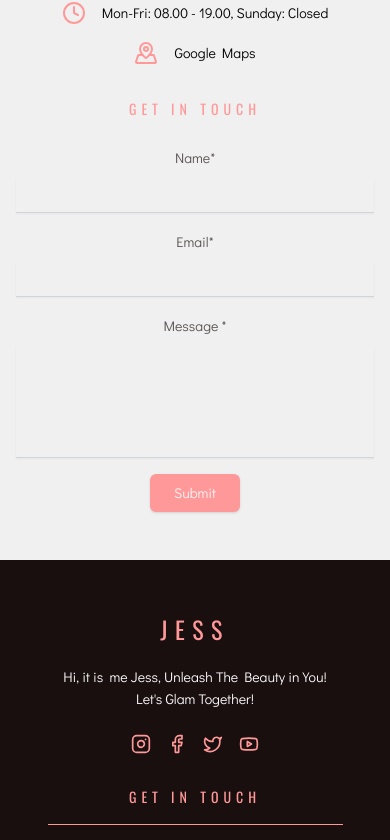
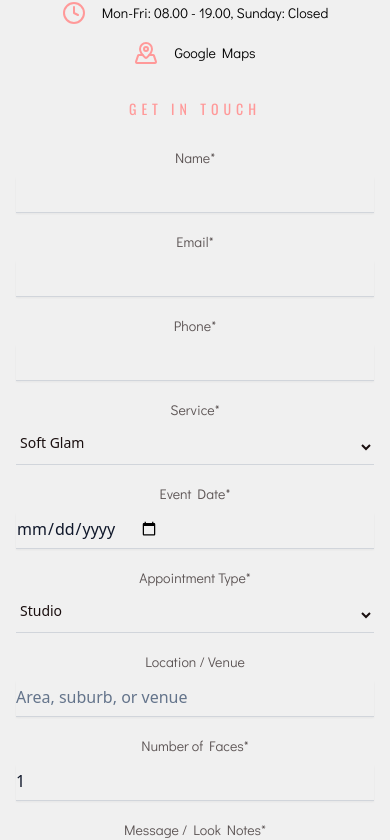
Before and after one commit to MinenhleDlaminiDev/Beatsbyjess, a React (Vite) app: page / in a window 390 px wide. Shown: the part 5769-6609 px from the top of the page. Built offline with nearby package versions, Linux system fonts and the light colour scheme; no server answers.

Commit message:
Updates to repo and new Contact us information with EmailJS connection

```diff
--- a/src/screens/MuaPortfolio/sections/ContactUsSection/ContactUsSection.tsx
+++ b/src/screens/MuaPortfolio/sections/ContactUsSection/ContactUsSection.tsx
@@ -1,11 +1,36 @@
-import React from "react";
+import emailjs from "@emailjs/browser";
+import React, { useState } from "react";
 import { Button } from "../../../../components/ui/button";
 import { Input } from "../../../../components/ui/input";
 import { Label } from "../../../../components/ui/label";
 import { Textarea } from "../../../../components/ui/textarea";
 import { PhoneCall, Mail, MapPin, Clock, MapPinned } from "lucide-react";
 
+const EMAILJS_SERVICE_ID = import.meta.env.VITE_EMAILJS_SERVICE_ID;
+const EMAILJS_TEMPLATE_ID = import.meta.env.VITE_EMAILJS_TEMPLATE_ID;
+const EMAILJS_PUBLIC_KEY = import.meta.env.VITE_EMAILJS_PUBLIC_KEY;
+
 export const ContactUsSection = (): JSX.Element => {
+  const [formData, setFormData] = useState({
+    name: "",
+    email: "",
+    phone: "",
+    service: "Soft Glam",
+    eventDate: "",
+    appointmentType: "Studio",
+    location: "",
+    numberOfFaces: "1",
+    message: "",
+  });
+  const [submitState, setSubmitState] = useState<{
+    status: "idle" | "success" | "error";
+    message: string;
+  }>({
+    status: "idle",
+    message: "",
+  });
+  const [isSubmitting, setIsSubmitting] = useState(false);
+
   const contactInfo = [
     { icon: <PhoneCall className="w-6 h-6 text-[#ff9999]" />, text: "+254712345678" },
     { icon: <Mail className="w-6 h-6 text-[#ff9999]" />, text: "example@gmail.com" },
@@ -13,6 +38,85 @@ export const ContactUsSection = (): JSX.Element => {
     { icon: <Clock className="w-6 h-6 text-[#ff9999]" />, text: "Mon-Fri: 08.00 - 19.00, Sunday: Closed" },
     { icon: <MapPinned className="w-6 h-6 text-[#ff9999]" />, text: "Google Maps" },
   ];
+
+  const isEmailJsConfigured =
+    Boolean(EMAILJS_SERVICE_ID) &&
+    Boolean(EMAILJS_TEMPLATE_ID) &&
+    Boolean(EMAILJS_PUBLIC_KEY);
+
+  const handleChange = (
+    event: React.ChangeEvent<HTMLInputElement | HTMLTextAreaElement>,
+  ) => {
+    const { name, value } = event.target;
+
+    setFormData((current) => ({
+      ...current,
+      [name]: value,
+    }));
+  };
+
+  const handleSubmit = async (event: React.FormEvent<HTMLFormElement>) => {
+    event.preventDefault();
+
+    if (!isEmailJsConfigured) {
+      setSubmitState({
+        status: "error",
+        message:
+          "Email service is not configured yet. Add the EmailJS keys to your Vite environment variables.",
+      });
+      return;
+    }
+
+    setIsSubmitting(true);
+    setSubmitState({ status: "idle", message: "" });
+
+    try {
+      await emailjs.send(
+        EMAILJS_SERVICE_ID,
+        EMAILJS_TEMPLATE_ID,
+        {
+          name: formData.name,
+          email: formData.email,
+          phone: formData.phone,
+          service: formData.service,
+          event_date: formData.eventDate,
+          appointment_type: formData.appointmentType,
+          location: formData.location,
+          number_of_faces: formData.numberOfFaces,
+          message: formData.message,
+          title: "New contact form enquiry",
+          time: new Date().toLocaleString(),
+        },
+        {
+          publicKey: EMAILJS_PUBLIC_KEY,
+        },
+      );
+
+      setFormData({
+        name: "",
+        email: "",
+        phone: "",
+        service: "Soft Glam",
+        eventDate: "",
+        appointmentType: "Studio",
+        location: "",
+        numberOfFaces: "1",
+        message: "",
+      });
+      setSubmitState({
+        status: "success",
+        message: "Thanks. Your message has been sent successfully.",
+      });
+    } catch (error) {
+      setSubmitState({
+        status: "error",
+        message:
+          "Sorry, something went wrong while sending your message. Please try again.",
+      });
+    } finally {
+      setIsSubmitting(false);
+    }
+  };
 
   return (
     <section className="w-full bg-[#f0f0f0] py-12 md:py-16 lg:py-[90px] relative">
@@ -66,14 +170,20 @@ export const ContactUsSection = (): JSX.Element => {
               </div>
             </div>
 
-            <form className="space-y-4 md:space-y-6">
+            <form className="space-y-4 md:space-y-6" onSubmit={handleSubmit}>
               <div className="grid grid-cols-1 md:grid-cols-2 gap-4 md:gap-6">
                 <div className="space-y-2">
                   <Label className="[font-family:'Didact_Gothic',Helvetica] font-normal text-[#1a0f0fb2] text-sm md:text-[15px] tracking-[0] leading-[22px]">
                     Name*
                   </Label>
                   <div className="relative">
-                    <Input className="border-0 border-b border-gray-300 rounded-none bg-transparent px-0 pb-2 focus:border-[#ff9999] focus:ring-0" />
+                    <Input
+                      name="name"
+                      value={formData.name}
+                      onChange={handleChange}
+                      required
+                      className="border-0 border-b border-gray-300 rounded-none bg-transparent px-0 pb-2 focus:border-[#ff9999] focus:ring-0"
+                    />
                   </div>
                 </div>
 
@@ -82,28 +192,171 @@ export const ContactUsSection = (): JSX.Element => {
                     Email*
                   </Label>
                   <div className="relative">
-                    <Input className="border-0 border-b border-gray-300 rounded-none bg-transparent px-0 pb-2 focus:border-[#ff9999] focus:ring-0" />
+                    <Input
+                      type="email"
+                      name="email"
+                      value={formData.email}
+                      onChange={handleChange}
+                      required
+                      className="border-0 border-b border-gray-300 rounded-none bg-transparent px-0 pb-2 focus:border-[#ff9999] focus:ring-0"
+                    />
+                  </div>
+                </div>
+              </div>
+
+              <div className="grid grid-cols-1 md:grid-cols-2 gap-4 md:gap-6">
+                <div className="space-y-2">
+                  <Label className="[font-family:'Didact_Gothic',Helvetica] font-normal text-[#1a0f0fb2] text-sm md:text-[15px] tracking-[0] leading-[22px]">
+                    Phone*
+                  </Label>
+                  <div className="relative">
+                    <Input
+                      type="tel"
+                      name="phone"
+                      value={formData.phone}
+                      onChange={handleChange}
+                      required
+                      className="border-0 border-b border-gray-300 rounded-none bg-transparent px-0 pb-2 focus:border-[#ff9999] focus:ring-0"
+                    />
+                  </div>
+                </div>
+
+                <div className="space-y-2">
+                  <Label className="[font-family:'Didact_Gothic',Helvetica] font-normal text-[#1a0f0fb2] text-sm md:text-[15px] tracking-[0] leading-[22px]">
+                    Service*
+                  </Label>
+                  <div className="relative">
+                    <select
+                      name="service"
+                      value={formData.service}
+                      onChange={(event) =>
+                        setFormData((current) => ({
+                          ...current,
+                          service: event.target.value,
+                        }))
+                      }
+                      required
+                      className="flex h-9 w-full border-0 border-b border-gray-300 bg-transparent px-0 pb-2 text-sm text-[#1a0f0f] focus:outline-none focus:ring-0 focus:border-[#ff9999]"
+                    >
+                      <option value="Natural">Natural</option>
+                      <option value="Soft Glam">Soft Glam</option>
+                      <option value="Full Facebeat">Full Facebeat</option>
+                      <option value="Graduation">Graduation</option>
+                    </select>
+                  </div>
+                </div>
+              </div>
+
+              <div className="grid grid-cols-1 md:grid-cols-2 gap-4 md:gap-6">
+                <div className="space-y-2">
+                  <Label className="[font-family:'Didact_Gothic',Helvetica] font-normal text-[#1a0f0fb2] text-sm md:text-[15px] tracking-[0] leading-[22px]">
+                    Event Date*
+                  </Label>
+                  <div className="relative">
+                    <Input
+                      type="date"
+                      name="eventDate"
+                      value={formData.eventDate}
+                      onChange={handleChange}
+                      required
+                      className="border-0 border-b border-gray-300 rounded-none bg-transparent px-0 pb-2 focus:border-[#ff9999] focus:ring-0"
+                    />
+                  </div>
+                </div>
+
+                <div className="space-y-2">
+                  <Label className="[font-family:'Didact_Gothic',Helvetica] font-normal text-[#1a0f0fb2] text-sm md:text-[15px] tracking-[0] leading-[22px]">
+                    Appointment Type*
+                  </Label>
+                  <div className="relative">
+                    <select
+                      name="appointmentType"
+                      value={formData.appointmentType}
+                      onChange={(event) =>
+                        setFormData((current) => ({
+                          ...current,
+                          appointmentType: event.target.value,
+                        }))
+                      }
+                      required
+                      className="flex h-9 w-full border-0 border-b border-gray-300 bg-transparent px-0 pb-2 text-sm text-[#1a0f0f] focus:outline-none focus:ring-0 focus:border-[#ff9999]"
+                    >
+                      <option value="Studio">Studio</option>
+                      <option value="Mobile">Mobile</option>
+                    </select>
+                  </div>
+                </div>
+              </div>
+
+              <div className="grid grid-cols-1 md:grid-cols-2 gap-4 md:gap-6">
+                <div className="space-y-2">
+                  <Label className="[font-family:'Didact_Gothic',Helvetica] font-normal text-[#1a0f0fb2] text-sm md:text-[15px] tracking-[0] leading-[22px]">
+                    Location / Venue
+                  </Label>
+                  <div className="relative">
+                    <Input
+                      name="location"
+                      value={formData.location}
+                      onChange={handleChange}
+                      placeholder="Area, suburb, or venue"
+                      className="border-0 border-b border-gray-300 rounded-none bg-transparent px-0 pb-2 focus:border-[#ff9999] focus:ring-0"
+                    />
+                  </div>
+                </div>
+
+                <div className="space-y-2">
+                  <Label className="[font-family:'Didact_Gothic',Helvetica] font-normal text-[#1a0f0fb2] text-sm md:text-[15px] tracking-[0] leading-[22px]">
+                    Number of Faces*
+                  </Label>
+                  <div className="relative">
+                    <Input
+                      type="number"
+                      min="1"
+                      name="numberOfFaces"
+                      value={formData.numberOfFaces}
+                      onChange={handleChange}
+                      required
+                      className="border-0 border-b border-gray-300 rounded-none bg-transparent px-0 pb-2 focus:border-[#ff9999] focus:ring-0"
+                    />
                   </div>
                 </div>
               </div>
 
               <div className="space-y-2">
                 <Label className="[font-family:'Didact_Gothic',Helvetica] font-normal text-[#1a0f0fb2] text-sm md:text-[15px] tracking-[0] leading-[22px]">
-                  Message *
+                  Message / Look Notes*
                 </Label>
                 <div className="relative">
                   <Textarea
+                    name="message"
+                    value={formData.message}
+                    onChange={handleChange}
+                    required
+                    placeholder="Tell Jess about the event, preferred look, start time, and any special requests."
                     className="border-0 border-b border-gray-300 rounded-none bg-transparent px-0 pb-2 min-h-[80px] resize-none focus:border-[#ff9999] focus:ring-0"
                     rows={4}
                   />
                 </div>
               </div>
 
+              {submitState.message ? (
+                <p
+                  className={`[font-family:'Didact_Gothic',Helvetica] text-sm leading-[22px] ${
+                    submitState.status === "success"
+                      ? "text-green-700"
+                      : "text-red-600"
+                  }`}
+                >
+                  {submitState.message}
+                </p>
+              ) : null}
+
               <Button
                 type="submit"
+                disabled={isSubmitting}
                 className="bg-[#ff9999] hover:bg-[#ff8888] text-[#fff5f5] px-6 md:px-8 py-2 md:py-3 h-auto [font-family:'Didact_Gothic',Helvetica] font-normal text-sm md:text-[15px] tracking-[0] leading-[22px]"
               >
-                Submit
+                {isSubmitting ? "Sending..." : "Submit"}
               </Button>
             </form>
           </div>
```
Also changed, not shown: package.json (+6 -5 lines), src/vite-env.d.ts (added, +11 -0 lines), 2 other files (tests, documents, lock files or other folders).
